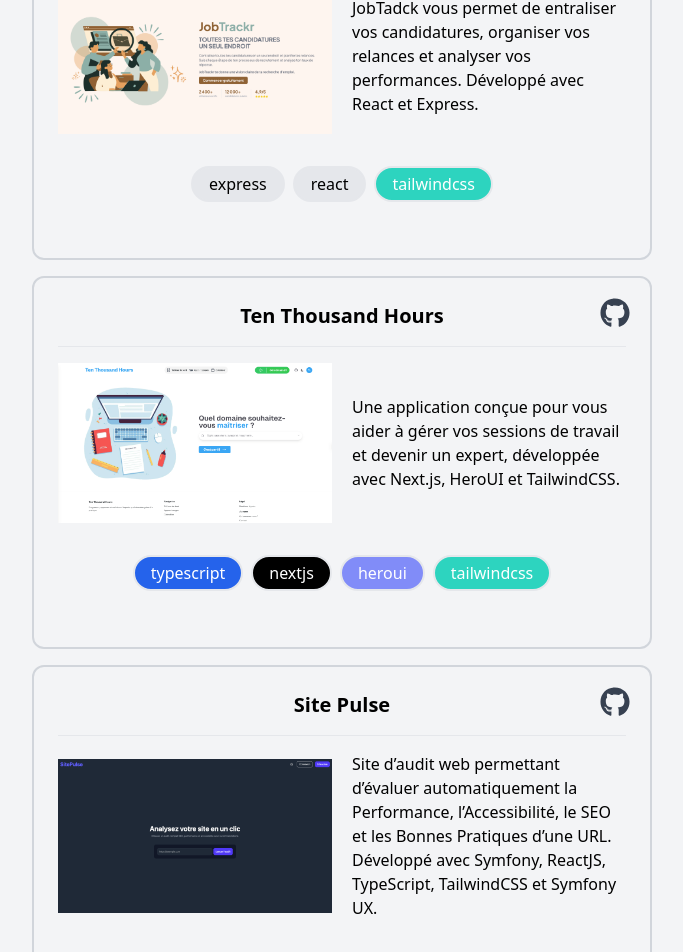
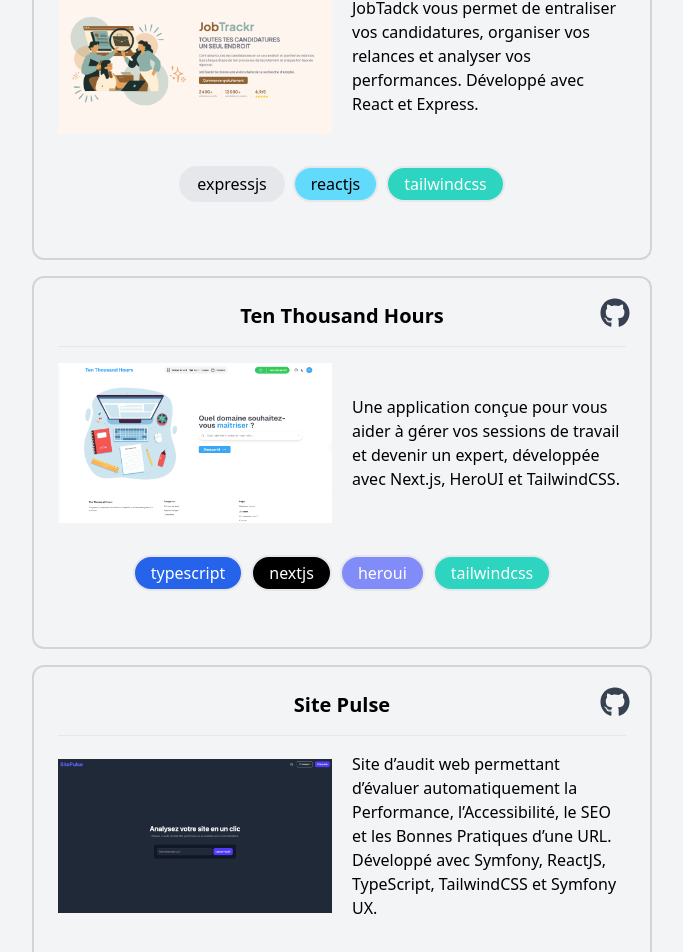
Before and after one commit to florentcussatlegras/fc-portfolio, a React (Create React App) app: page / in a window 1280 px wide. Shown: the part 1795-2747 px from the top of the page, without its empty margins (298-981 px from the left). Built offline with nearby package versions, Linux system fonts and the light colour scheme.

Commit message:
add jobtrackr

```diff
--- a/src/assets/data_en.js
+++ b/src/assets/data_en.js
@@ -72,7 +72,7 @@ const data = {
       description:
         "JobTrackr lets you centralize your applications, organize your follow-ups and analyze your performance. Built with React and Express.",
       image: "screen_jobtrackr.png",
-      tags: ["express", "react", "tailwindcss"],
+      tags: ["expressjs", "reactjs", "tailwindcss"],
       link: "https://job-trackr-production.up.railway.app/",
       linkGithub: "https://github.com/florentcussatlegras/job-trackr.git",
     },
--- a/src/assets/data_fr.js
+++ b/src/assets/data_fr.js
@@ -70,7 +70,7 @@ const data = {
       description:
         "JobTadck vous permet de entraliser vos candidatures, organiser vos relances et analyser vos performances. Développé avec React et Express.",
       image: "screen_jobtrackr.png",
-      tags: ["express", "react", "tailwindcss"],
+      tags: ["expressjs", "reactjs", "tailwindcss"],
       link: "https://job-trackr-production.up.railway.app/",
       linkGithub: "https://github.com/florentcussatlegras/job-trackr.git",
     },
```
